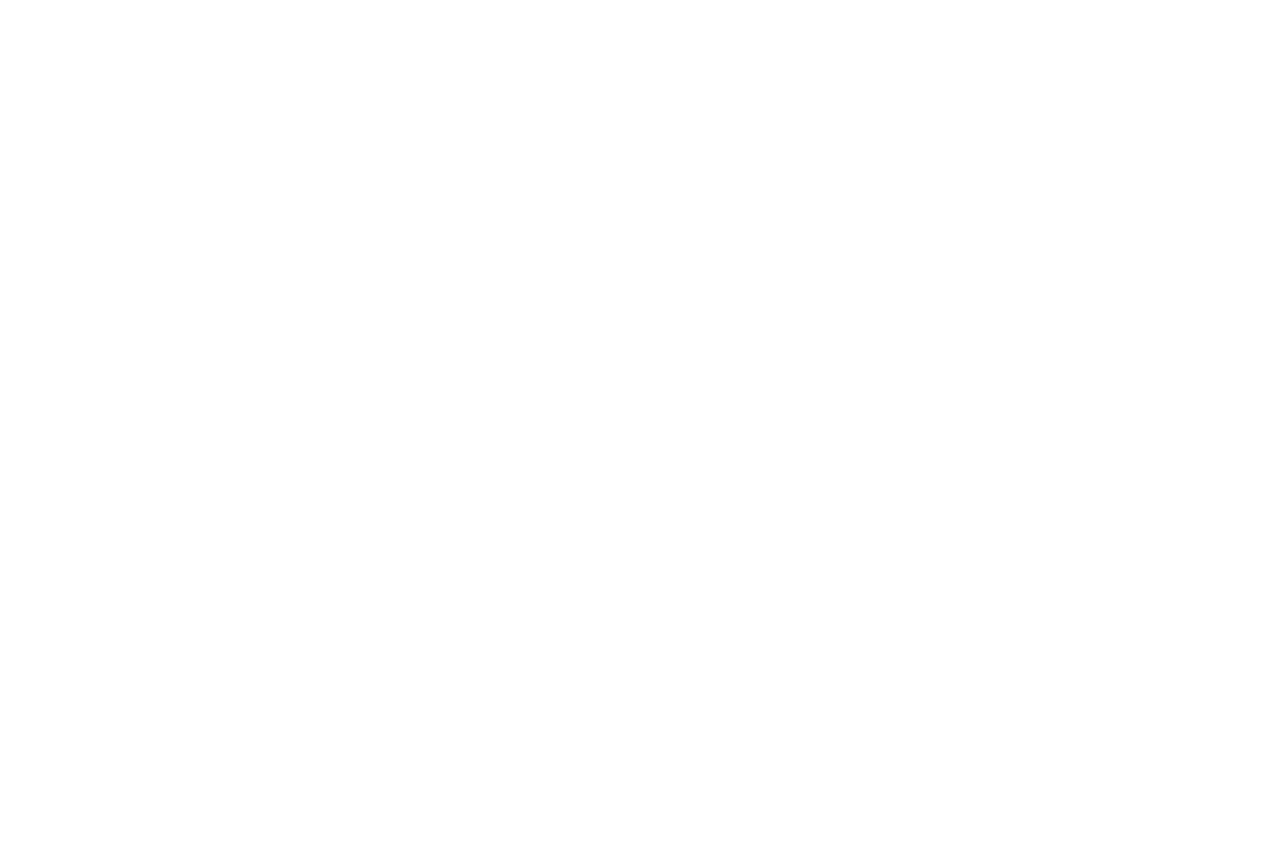
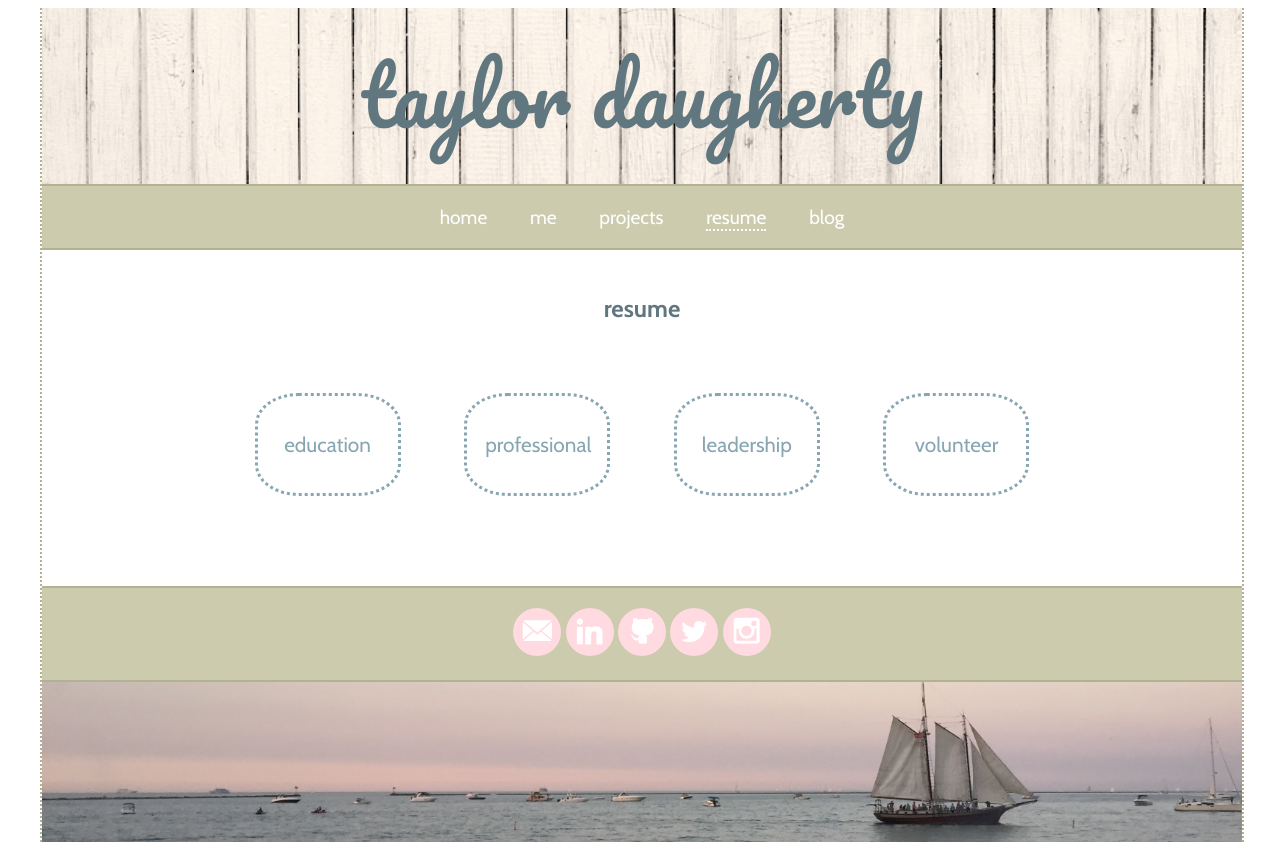
Before and after one commit to taylordaug/taylordaug.github.io, a plain HTML site: page resume.html in a window 1280 px wide. Before the commit the page ends 800 px from the top, so only its background shows below. Drawn offline with nearby package versions, Linux system fonts and the light colour scheme.

Commit message:
Add resume index page, style buttons, add underline to top nav buttons

```diff
--- a/resume.html
+++ b/resume.html
@@ -0,0 +1,45 @@
+<!doctype html>
+<html>
+<head>
+  <title>Taylor Daugherty</title>
+  <meta charset="UTF-8">
+  <link rel="stylesheet" type="text/css" href="stylesheets/default.css">
+  <link rel="stylesheet" type="text/css" href="stylesheets/resume.css">
+  <link href='https://fonts.googleapis.com/css?family=Cabin:400,700' rel='stylesheet' type='text/css'>
+  <link href='https://fonts.googleapis.com/css?family=Pacifico' rel='stylesheet' type='text/css'>
+  <link rel='shortcut icon' href='favicon.ico' type='image/x-icon'/>
+</head>
+<body>
+  <main class="container">
+  <p class="logo">taylor daugherty</a></p>
+<div class="topbuttons">
+  <a href="#">home</a>
+  <a href="me.html">me</a>
+  <a href="#">projects</a>
+  <a class="here" href="#">resume</a>
+  <a href="blog/index.html">blog</a>
+</div>
+  <h2 class="center">resume</h2>
+  <div class="resume">
+  <ul>
+  <li class="button"><a href="resume/education.html"> education</a></li>
+  <li class="button"><a href="resume/work.html">professional</a></li>
+  <li class="button"><a href="resume/leadership.html">leadership</a></li>
+  <li class="button"><a href="resume/volunteer.html">volunteer</a></li>
+</ul>
+  </div>
+<footer class="buttons">
+  <ul class="soc">
+    <li><a class="soc-email1" href="mailto:taylor.l.daugherty@gmail.com"></a></li>
+    <li><a class="soc-linkedin" href="https://www.linkedin.com/in/taylor-daugherty-3077a03b"></a></li>
+    <li><a class="soc-github" href="https://github.com/taylordaug"></a></li>
+    <li><a class="soc-twitter" href="https://twitter.com/taylor_codes"></a></li>
+    <li><a class="soc-instagram soc-icon-last" href="https://www.instagram.com/taylordaugherty/"></a></li>
+</ul>
+</footer>
+<div class="background">
+</div>
+</main>
+
+</body>
+</html>
--- a/stylesheets/default.css
+++ b/stylesheets/default.css
@@ -2,8 +2,7 @@
   display: inline-block;
   color: FFFDC2;
   border-left: 2px dotted #B2B191;
-  border-right: 2px
-   dotted #B2B191;
+  border-right: 2px dotted #B2B191;
   width: 95%;
   height: 100%;
   margin-right: 2.5%;
@@ -25,7 +24,10 @@
   background: center url("../texture.jpg");
   background-repeat: no-repeat;
   background-size: cover;
+}
 
+.here {
+  border-bottom: 2px dotted white;
 }
 
 .buttons {
@@ -63,6 +65,7 @@ a:visited {
 }
 a:hover {
   font-weight: bold;
+  border-bottom: 2px dotted white;
 }
 
 h3 {
--- /dev/null
+++ b/stylesheets/resume.css
@@ -0,0 +1,28 @@
+.resume a:link, .resume a:visited {
+  color: #88A6B2;
+  text-decoration: none;
+}
+
+.center {
+  margin-bottom: 0;
+}
+
+div ul {
+  text-align: center;
+  list-style: none;
+  padding: 0;
+  margin-bottom: 5%;
+}
+
+.button {
+  font-size: 1.3em;
+  border: 3px dotted #88A6B2;
+  display: inline-block;
+  width: 5em;
+  border-radius: 30%;
+  margin: 2.5%;
+  padding-top: 3%;
+  padding-bottom: 3%;
+  padding-right: 1.5%;
+  padding-left: 1.5%;
+}
```
Also changed, not shown: blog/index.html (+2 -2 lines), index.html (+2 -2 lines), me.html (+2 -2 lines), resume/education.html (added), resume/leadership.html (added), resume/volunteer.html (added), resume/work.html (added).
